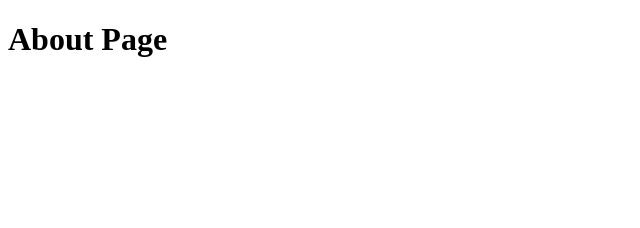
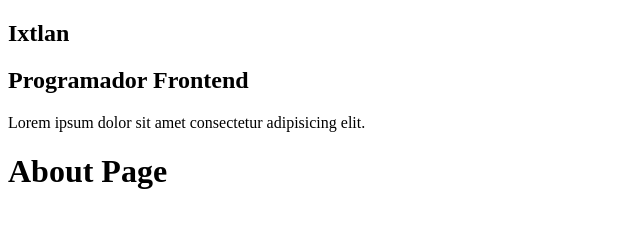
Before and after one commit to Mbrizzo/projeto_gatsby, a Gatsby site: page /about in a window 1280 px wide. Shown: the whole page, without its empty margins (0-640 px from the left). Built offline with nearby package versions, Linux system fonts and the light colour scheme; Gatsby itself is replaced by a stand-in of ours.

Commit message:
add component profile

```diff
--- /dev/null
+++ b/src/components/Profile/index.js
@@ -0,0 +1,11 @@
+import React from "react"
+
+const Profile = () => (
+  <div className="Profile-wrapper">
+    <h1>Ixtlan</h1>
+    <h2>Programador Frontend</h2>
+    <p>Lorem ipsum dolor sit amet consectetur adipisicing elit.</p>
+  </div>
+)
+
+export default Profile
--- a/src/components/layout.js
+++ b/src/components/layout.js
@@ -1,8 +1,16 @@
 import React from "react"
 import PropTypes from "prop-types"
+import Profile from "./Profile"
 
 const Layout = ({ children }) => {
-  return <main>{children}</main>
+  return (
+    <>
+      <aside>
+        <Profile />
+      </aside>
+      <main>{children}</main>
+    </>
+  )
 }
 
 Layout.propTypes = {
--- a/src/pages/about.js
+++ b/src/pages/about.js
@@ -1,5 +1,13 @@
 import React from "react"
 
-const AboutPage = () => <h1>About Page</h1>
+import Layout from "../components/layout"
+import SEO from "../components/seo"
+
+const AboutPage = () => (
+  <Layout>
+    <SEO title="about" />
+    <h1>About Page</h1>
+  </Layout>
+)
 
 export default AboutPage
```
